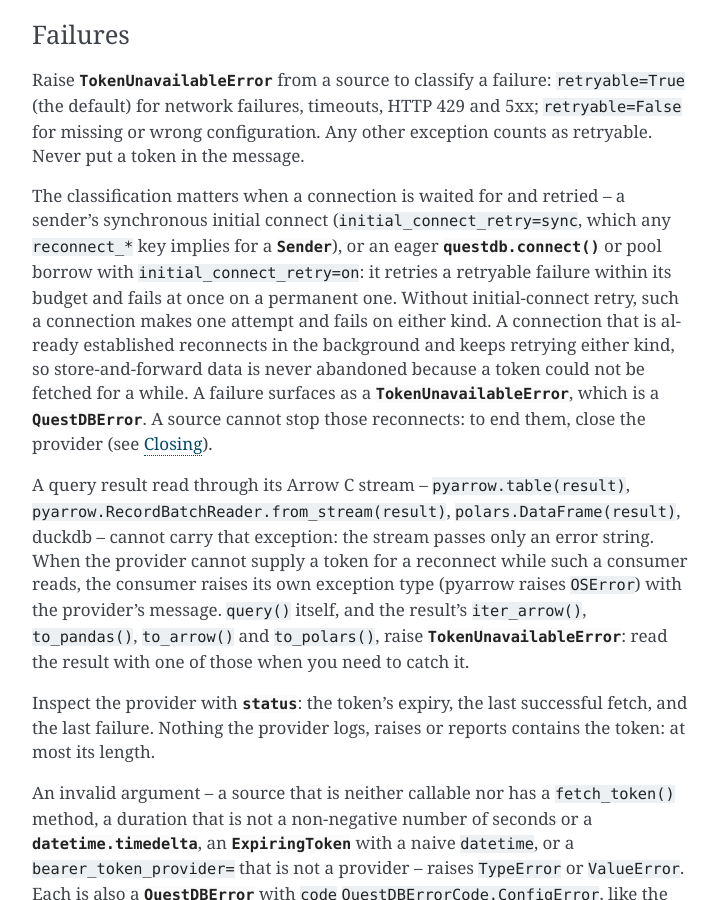
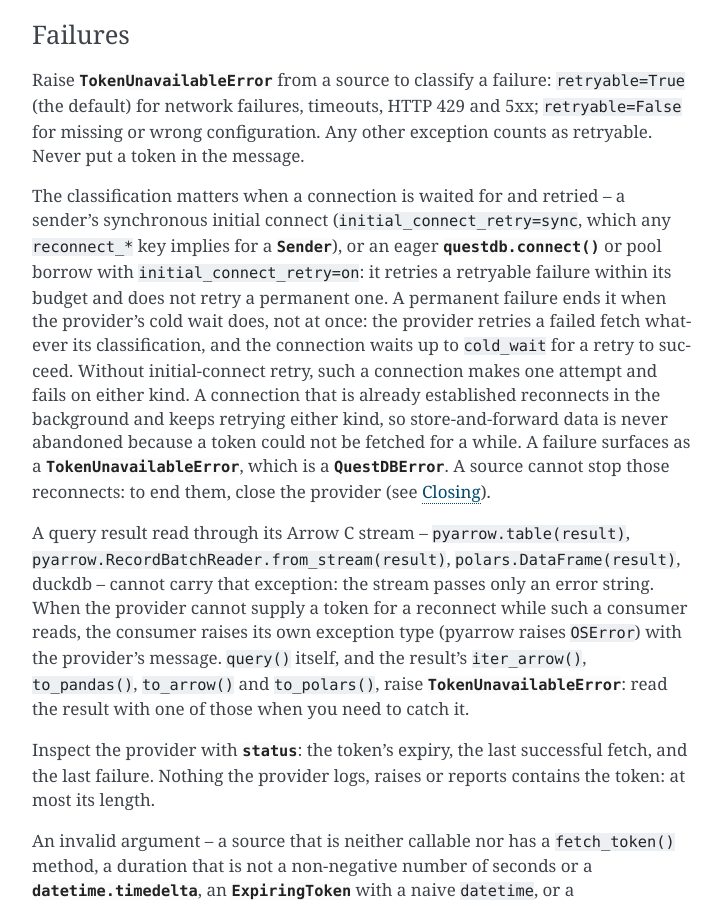
Before and after one commit to questdb/py-questdb-client, a Sphinx documentation site: the page built from docs/token_providers.rst, in a window 1280 px wide and 900 px high, scrolled down 1485 px. Shown: the whole window, without its empty margins (388-1110 px from the left). Built offline with Sphinx 7.4.7, drawn with Linux system fonts in a browser that asks for light colours.

Commit message:
docs(auth): say when a permanent source failure ends a connection
The token-provider guide said a connection the caller waits for -- a
synchronous initial connect, or an eager connect or pool borrow with
initial_connect_retry=on -- fails at once when the source of a
RefreshingTokenProvider raises TokenUnavailableError with
retryable=False. The connection does not retry that failure, but the
provider's cold wait comes first: the provider retries a failed fetch
whatever its classification, and the connection waits up to cold_wait
for a retry to succeed. With the default options a synchronous connect
failed only after about 21 s.

That wait follows the dynamic-credential specification (§5.3, §5.4)
and matches the Java client. The C header now describes it the same
way (questdb/c-questdb-client#228), and the guide now says a permanent
failure ends the connection when the provider's cold wait does.

A new test covers it: through a refreshing provider with a 0.5 s cold
wait, a permanent source failure is retried within the wait and ends a
synchronous connect after it, well inside the connect's 10 s budget.

```diff
--- a/docs/token_providers.rst
+++ b/docs/token_providers.rst
@@ -85,9 +85,12 @@ The classification matters when a connection is waited for and retried -- a
 sender's synchronous initial connect (``initial_connect_retry=sync``, which
 any ``reconnect_*`` key implies for a :class:`~questdb.Sender`), or an eager
 :func:`questdb.connect` or pool borrow with ``initial_connect_retry=on``: it
-retries a retryable failure within its budget and fails at once on a
-permanent one. Without initial-connect retry, such a connection makes one
-attempt and fails on either kind. A connection that is already
+retries a retryable failure within its budget and does not retry a permanent
+one. A permanent failure ends it when the provider's cold wait does, not at
+once: the provider retries a failed fetch whatever its classification, and
+the connection waits up to ``cold_wait`` for a retry to succeed. Without
+initial-connect retry, such a connection makes one attempt and fails on
+either kind. A connection that is already
 established reconnects in the background and keeps retrying either kind, so
 store-and-forward data is never abandoned because a token could not be
 fetched for a while. A failure surfaces as a
```
Also changed, not shown: 1 other file.
